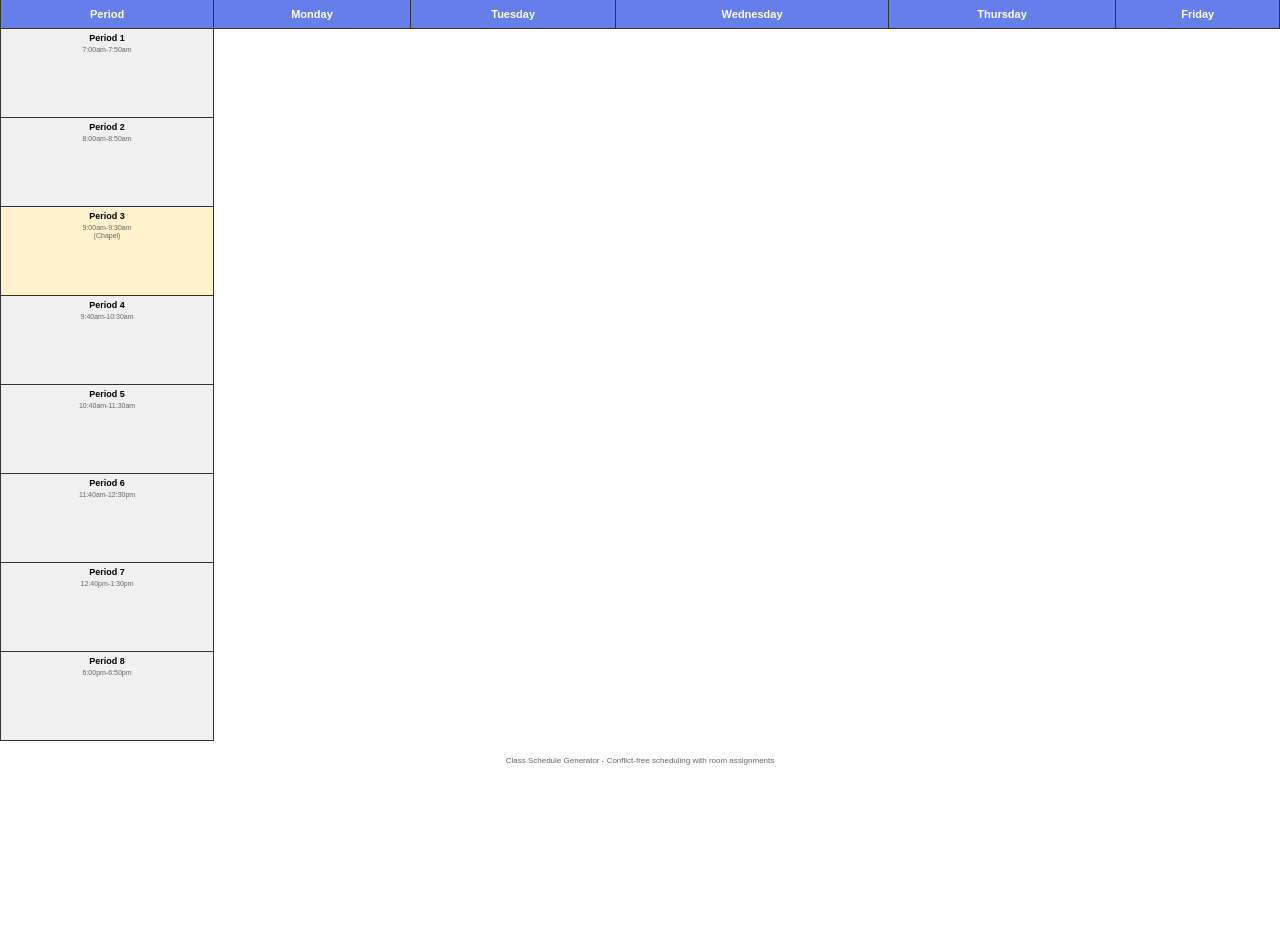
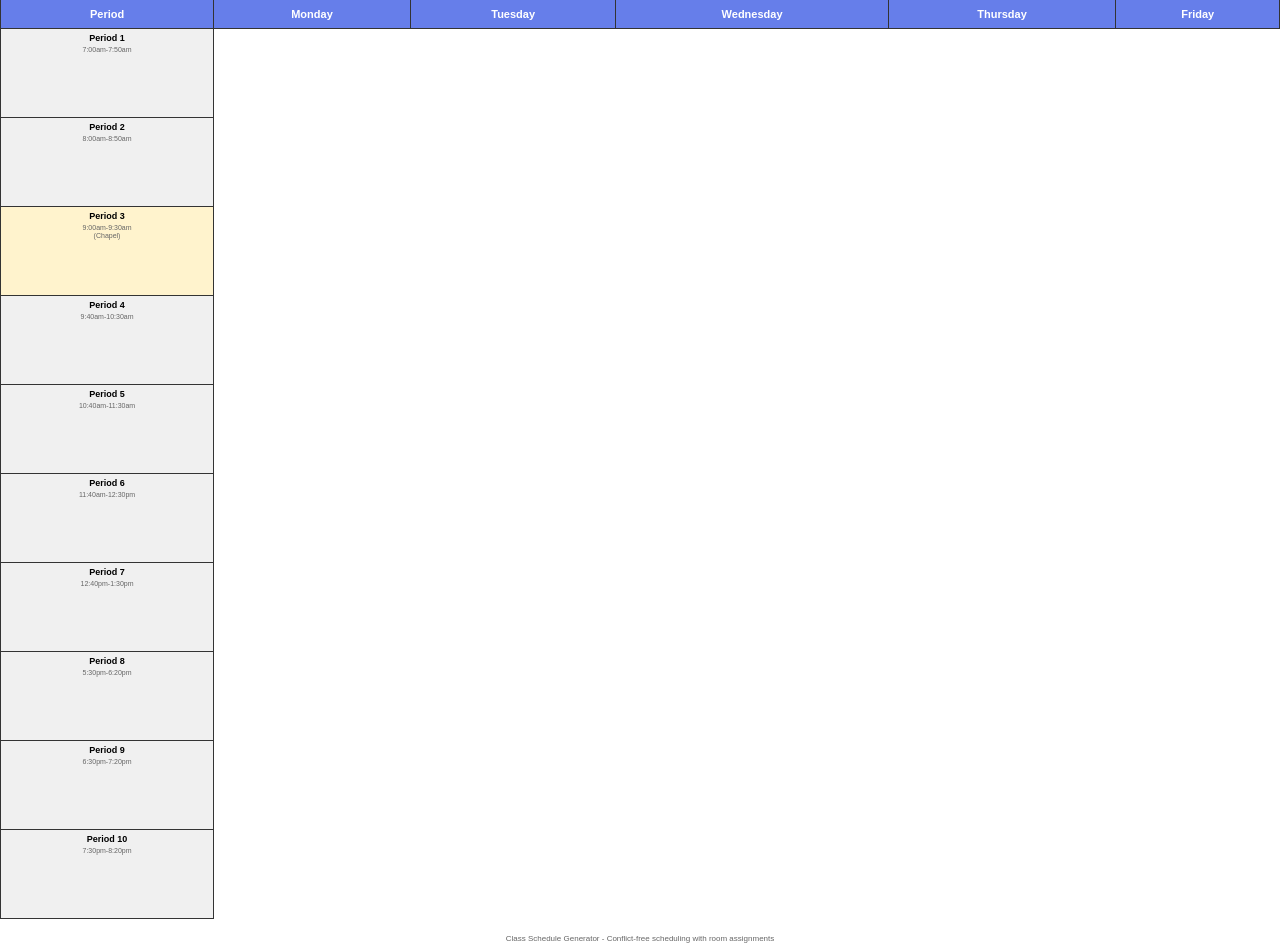
Before and after one commit to CobraPhil/ClassScheduler, a Flask app: template templates/schedule_pdf.html in a window 1280 px wide. Shown: the part 73-1024 px from the top of the page. Before the commit the page ends 838 px from the top, so only its background shows below. Run offline with Flask 3, Linux system fonts and the light colour scheme; the template is opened without the code that fills it, so the values that code supplies are empty.

Commit message:
Add Periods 9-10 and update Period 8 time - all evening periods are manual assignment only

```diff
--- a/app.py
+++ b/app.py
@@ -51,7 +51,9 @@ PERIODS = {
     5: 'Period 5',
     6: 'Period 6',
     7: 'Period 7',
-    8: 'Period 8'
+    8: 'Period 8',
+    9: 'Period 9',
+    10: 'Period 10'
 }
 
 DAYS = ['Monday', 'Tuesday', 'Wednesday', 'Thursday', 'Friday']
@@ -187,7 +189,7 @@ class ClassScheduler:
     def evaluate_solution_quality(self, schedule):
         """Evaluate the quality of a scheduling solution"""
         score = 0
-        period_usage = {p: 0 for p in range(1, 9)}
+        period_usage = {p: 0 for p in range(1, 11)}
 
         # Count period usage
         for day in schedule:
@@ -203,6 +205,8 @@ class ClassScheduler:
         score -= period_usage[1] * 5   # Penalize Period 1 usage
         score -= period_usage[7] * 20  # Heavy penalty for Period 7
         score += period_usage[8] * 8   # Period 8 is okay for special teachers
+        score += period_usage[9] * 8   # Period 9 is okay for special teachers
+        score += period_usage[10] * 8  # Period 10 is okay for special teachers
 
         return score, period_usage
 
@@ -571,7 +575,7 @@ class ClassScheduler:
         # Initialize schedule grid
         for day in DAYS:
             self.schedule[day] = {}
-            for period in range(1, 9):
+            for period in range(1, 11):
                 self.schedule[day][period] = []
 
         # Sort classes by enhanced priority hierarchy
@@ -711,6 +715,10 @@ class ClassScheduler:
             score += 5    # Period 7 is last resort
         elif period == 8:
             score += 80   # Period 8 is good for special teachers
+        elif period == 9:
+            score += 80   # Period 9 is good for special teachers
+        elif period == 10:
+            score += 80   # Period 10 is good for special teachers
 
         # Day combination scoring
         if frequency == 2 and day_option == ['Tuesday', 'Thursday']:
@@ -1180,7 +1188,7 @@ def export_pdf():
 
         # Generate the table body with the schedule data
         days = ['Monday', 'Tuesday', 'Wednesday', 'Thursday', 'Friday']
-        for period_num in [1, 2, 3, 4, 5, 6, 7, 8]:
+        for period_num in [1, 2, 3, 4, 5, 6, 7, 8, 9, 10]:
             complete_html += f"""
             <tr>
                 <td class="period-label {'chapel-period' if period_num == 3 else ''}">
@@ -1195,7 +1203,9 @@ def export_pdf():
             elif period_num == 5: complete_html += "10:40am-11:30am"
             elif period_num == 6: complete_html += "11:40am-12:30pm"
             elif period_num == 7: complete_html += "12:40pm-1:30pm"
-            elif period_num == 8: complete_html += "6:00pm-6:50pm"
+            elif period_num == 8: complete_html += "5:30pm-6:20pm"
+            elif period_num == 9: complete_html += "6:30pm-7:20pm"
+            elif period_num == 10: complete_html += "7:30pm-8:20pm"
 
             complete_html += """</small>
                 </td>"""
--- a/templates/schedule_pdf.html
+++ b/templates/schedule_pdf.html
@@ -188,7 +188,7 @@
             {% set total_classes_4_5 = schedule.get('Monday', {}).get(4, [])|length + schedule.get('Monday', {}).get(5, [])|length + schedule.get('Tuesday', {}).get(4, [])|length + schedule.get('Tuesday', {}).get(5, [])|length + schedule.get('Wednesday', {}).get(4, [])|length + schedule.get('Wednesday', {}).get(5, [])|length + schedule.get('Thursday', {}).get(4, [])|length + schedule.get('Thursday', {}).get(5, [])|length + schedule.get('Friday', {}).get(4, [])|length + schedule.get('Friday', {}).get(5, [])|length %}
             {% set needs_compact_period_3 = (total_classes_1_2 + total_classes_4_5) > 15 %}
 
-            {% for period_num in [1, 2, 3, 4, 5, 6, 7, 8] %}
+            {% for period_num in [1, 2, 3, 4, 5, 6, 7, 8, 9, 10] %}
             <tr {% if period_num == 3 and needs_compact_period_3 %}class="period-3-compact"{% elif period_num == 5 %}class="page-break-after-5"{% endif %}>
                 <td class="period-label {% if period_num == 3 %}chapel-period{% endif %}">
                     Period {{ period_num }}<br>
@@ -200,7 +200,9 @@
                     {% elif period_num == 5 %}10:40am-11:30am
                     {% elif period_num == 6 %}11:40am-12:30pm
                     {% elif period_num == 7 %}12:40pm-1:30pm
-                    {% elif period_num == 8 %}6:00pm-6:50pm
+                    {% elif period_num == 8 %}5:30pm-6:20pm
+                    {% elif period_num == 9 %}6:30pm-7:20pm
+                    {% elif period_num == 10 %}7:30pm-8:20pm
                     {% endif %}
                     </small>
                 </td>
```
Also changed, not shown: CLAUDE.md (+4 -2 lines), templates/index.html (+6 -2 lines).
